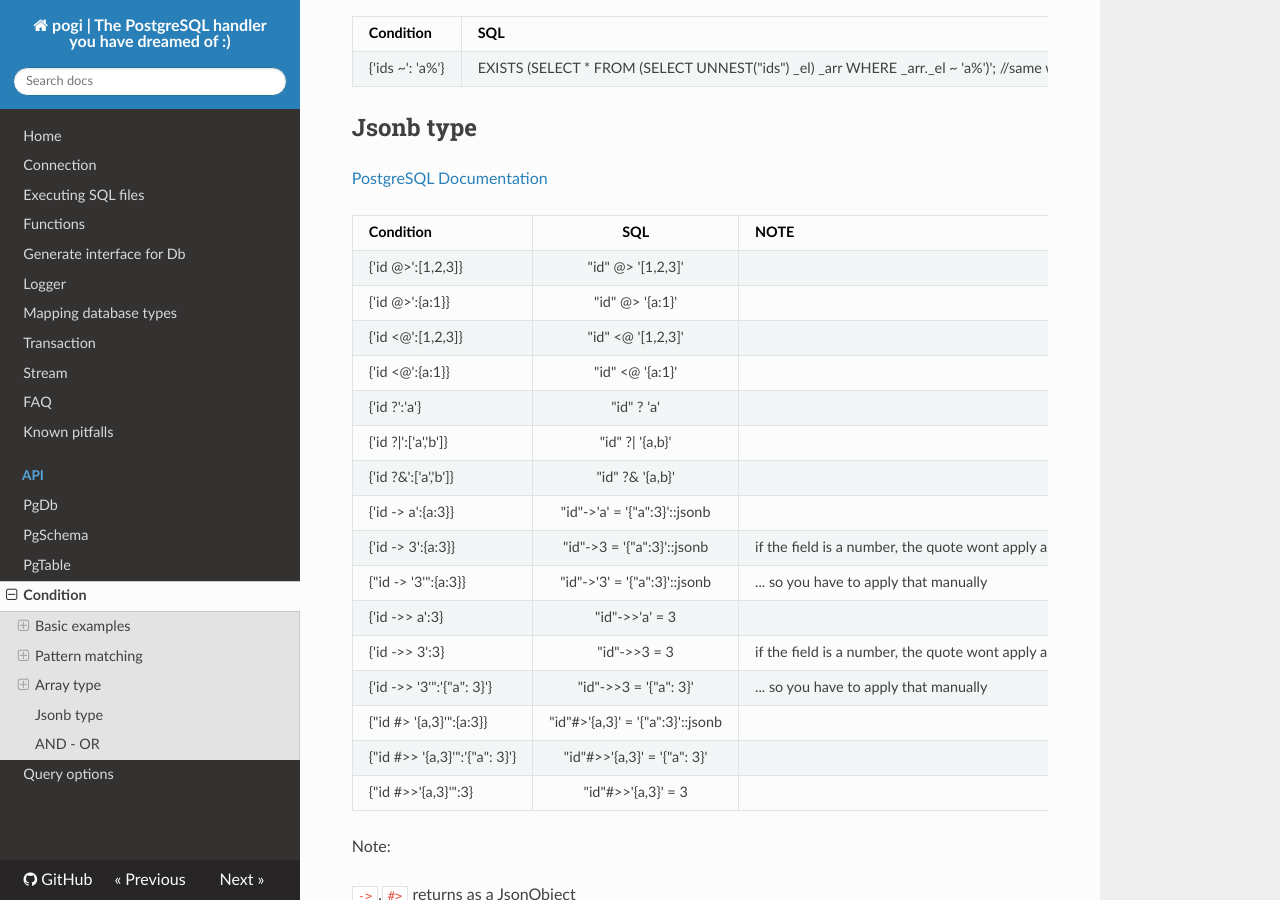
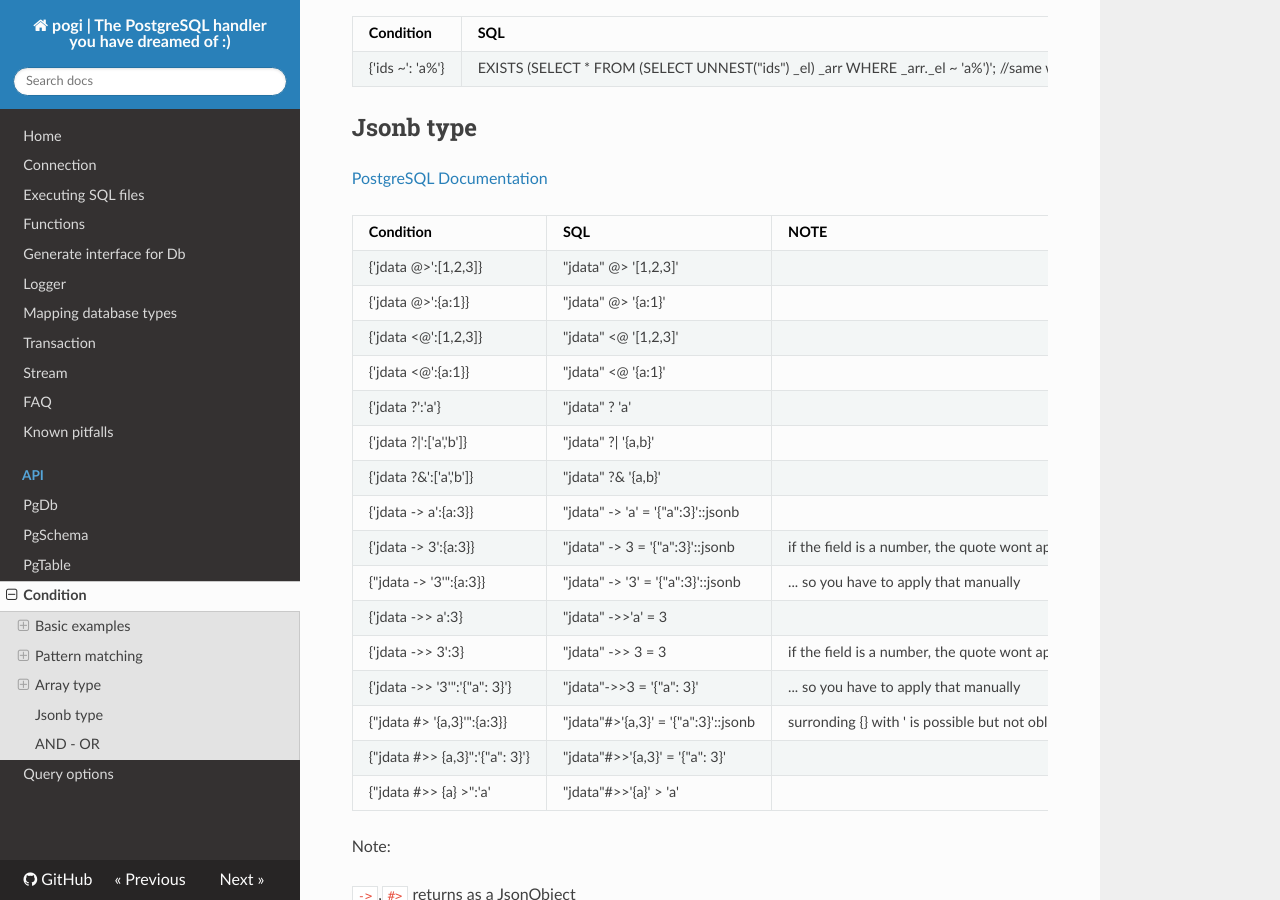
Before and after one commit to holdfenytolvaj/pogi, an MkDocs documentation site: the page built from docs/API/condition.md, in a window 1280 px wide and 900 px high, scrolled down 2293 px. Built offline with MkDocs 1.6.1, drawn with Linux system fonts in a browser that asks for light colours; nearby versions of some CDN libraries; old or Windows-style settings are respelled for this version of MkDocs.

Commit message:
improve documentation

```diff
--- a/docs/API/condition.md
+++ b/docs/API/condition.md
@@ -78,24 +78,24 @@
 ##Jsonb type
 [PostgreSQL Documentation](https://www.postgresql.org/docs/current/static/functions-json.html)
 
-| Condition         | SQL                                 | NOTE
-| -------------     |:--------------                     :|---
-| {'id @>':[1,2,3]} | "id" @> '[1,2,3]'                   |
-| {'id @>':{a:1}}   | "id" @> '{a:1}'                     |
-| {'id <@':[1,2,3]} | "id" <@ '[1,2,3]'                   |
-| {'id <@':{a:1}}   | "id" <@ '{a:1}'                     |
-| {'id ?':'a'}      | "id" ? 'a'                          |
-| {'id ?&#124;':['a','b']}| "id" ?&#124; '{a,b}'          |
-| {'id ?&':['a','b']}| "id" ?& '{a,b}'                    |
-| {'id -> a':{a:3}}     | "id"->'a' = '{"a":3}'::jsonb    |
-| {'id -> 3':{a:3}}     | "id"->3 = '{"a":3}'::jsonb      |if the field is a number, the quote wont apply as it could refer index also
-| {"id -> '3'":{a:3}}   | "id"->'3' = '{"a":3}'::jsonb    |... so you have to apply that manually
-| {'id ->> a':3}        | "id"->>'a' = 3                  |
-| {'id ->> 3':3}        | "id"->>3 = 3                    |if the field is a number, the quote wont apply as it could refer index also
-| {'id ->> '3'":'{"a": 3}'}  | "id"->>3 = '{"a": 3}'      |... so you have to apply that manually
-| {"id #> '{a,3}'":{a:3}} | "id"#>'{a,3}' = '{"a":3}'::jsonb    |
-| {"id #>> '{a,3}'":'{"a": 3}'} | "id"#>>'{a,3}' = '{"a": 3}'    |
-| {"id #>>'{a,3}'":3}   | "id"#>>'{a,3}' = 3              |
+| Condition               | SQL                                 | NOTE
+| -------------           |:--------------                      |:---
+| {'jdata @>':[1,2,3]}       | "jdata" @> '[1,2,3]'                   |
+| {'jdata @>':{a:1}}         | "jdata" @> '{a:1}'                     |
+| {'jdata <@':[1,2,3]}       | "jdata" <@ '[1,2,3]'                   |
+| {'jdata <@':{a:1}}         | "jdata" <@ '{a:1}'                     |
+| {'jdata ?':'a'}            | "jdata" ? 'a'                          |
+| {'jdata ?&#124;':['a','b']}| "jdata" ?&#124; '{a,b}'                |
+| {'jdata ?&':['a','b']}     | "jdata" ?& '{a,b}'                     |
+| {'jdata -> a':{a:3}}       | "jdata" -> 'a' = '{"a":3}'::jsonb      |
+| {'jdata -> 3':{a:3}}       | "jdata" ->  3  = '{"a":3}'::jsonb      |if the field is a number, the quote wont apply as it could refer index also
+| {"jdata -> '3'":{a:3}}     | "jdata" -> '3' = '{"a":3}'::jsonb      |... so you have to apply that manually
+| {'jdata ->> a':3}          | "jdata" ->>'a' = 3                     |
+| {'jdata ->> 3':3}          | "jdata" ->> 3  = 3                     |if the field is a number, the quote wont apply as it could refer index also
+| {'jdata ->> '3'":'{"a": 3}'}   | "jdata"->>3 = '{"a": 3}'           |... so you have to apply that manually
+| {"jdata #> '{a,3}'":{a:3}}     | "jdata"#>'{a,3}' = '{"a":3}'::jsonb|surronding {} with ' is possible but not obligatory
+| {"jdata #>> {a,3}":'{"a": 3}'} | "jdata"#>>'{a,3}' = '{"a": 3}'     |
+| {"jdata #>> {a} >":'a'          | "jdata"#>>'{a}' > 'a'             |
 
 Note:
 
```
Also changed, not shown: docs/streams.md (+26 -3 lines).
